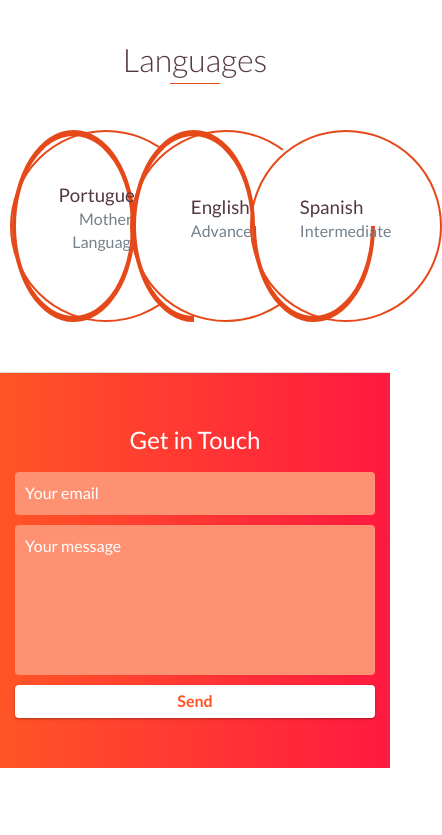
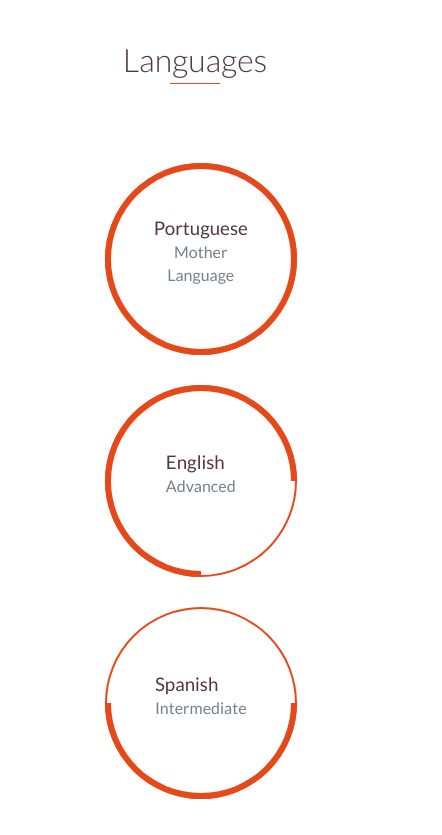
Before and after one commit to daniloaleixo/daniloaleixo.github.io, a website: page index.html in a window 390 px wide. Shown: the part 4540-5375 px from the top of the page, 442 px wide, since content can reach past the window. Drawn offline with nearby package versions, Linux system fonts and the light colour scheme.

Commit message:
Fiz a sessao de idiomas

```diff
--- a/scss/styles.scss
+++ b/scss/styles.scss
@@ -809,6 +809,7 @@ footer {
 	border-radius: 100%;
 	margin-top: -3px;
 	margin-left: -3px;
+	margin: 0 30px 0 30px;
 }
 
 .inner-inner-circle {
@@ -976,6 +977,16 @@ footer {
         }
     }
 
+    .evenly-dist-col {
+    	display: flex;
+    	justify-content: center;
+    	margin: 0px auto 0px auto ;
+    }
+
+    .inner-circle {
+    	margin: 0 30px 0 30px;
+    }
+
 }
 
 /* Small Devices */
@@ -1043,6 +1054,14 @@ footer {
         text-align: center;
     }
 
+    .evenly-dist-col {
+    	display: block;
+    }
+
+    .inner-circle {
+    	margin: 30px auto 0 auto;
+    }
+
 }
 
 /* Extra Small Devices */
@@ -1067,4 +1086,14 @@ footer {
         }
     }
 
+    .evenly-dist-col {
+    	display: block;
+    	width: 50%;
+    	margin: 0 auto 0 auto;
+    }
+
+    .inner-circle {
+    	margin: 30px auto 0 auto;
+    }
+
 }
```
Also changed, not shown: css/styles.css.
